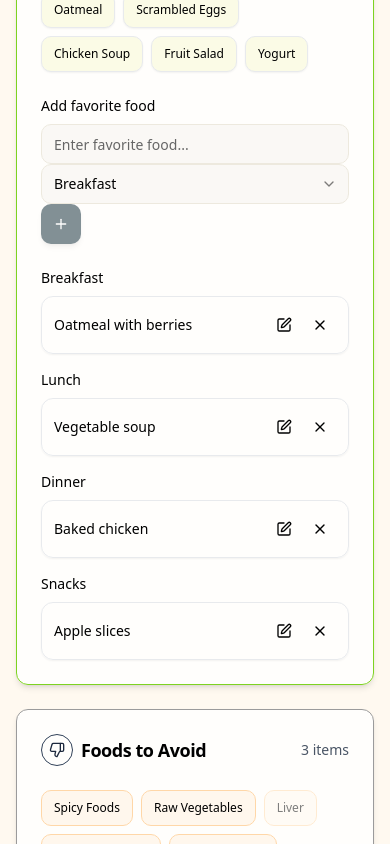
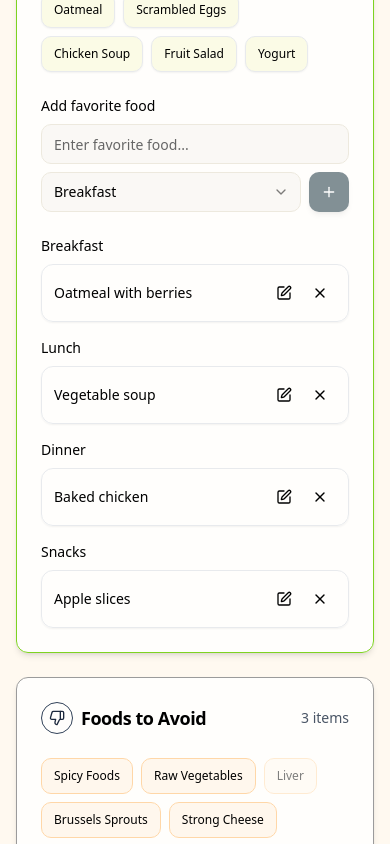
Before and after one commit to bajajshubham/elder-wand, a React (Vite) app: page / in a window 390 px wide. Shown: the part 840-1684 px from the top of the page. Built offline with nearby package versions, Linux system fonts and the light colour scheme.

Commit message:
responsive UI for cards and sections

```diff
--- a/src/App.css
+++ b/src/App.css
@@ -171,3 +171,48 @@
     @apply bg-background text-foreground;
   }
 }
+
+@media (max-width: 425px) {
+  .mobile-add-section {
+    display: flex !important;
+    flex-direction: column;
+    gap: 0.5rem;
+  }
+
+  .mobile-add-row {
+    display: flex !important;
+    width: 100%;
+    gap: 0.5rem;
+    align-items: center;
+  }
+
+  .mobile-select-row .mobile-add-row > .relative {
+    flex: 1 !important;
+  }
+
+  .mobile-select-row .mobile-add-row select {
+    width: 100% !important;
+  }
+
+  .mobile-edit-section {
+    display: flex !important;
+    flex-direction: column;
+    gap: 0.5rem;
+    width: 100%;
+  }
+
+  .mobile-edit-row {
+    display: flex !important;
+    width: 100%;
+    gap: 0.5rem;
+    align-items: center;
+  }
+
+  .mobile-edit-select-row .mobile-edit-row > .relative {
+    flex: 1 !important;
+  }
+
+  .mobile-edit-select-row .mobile-edit-row select {
+    width: 100% !important;
+  }
+}
```
